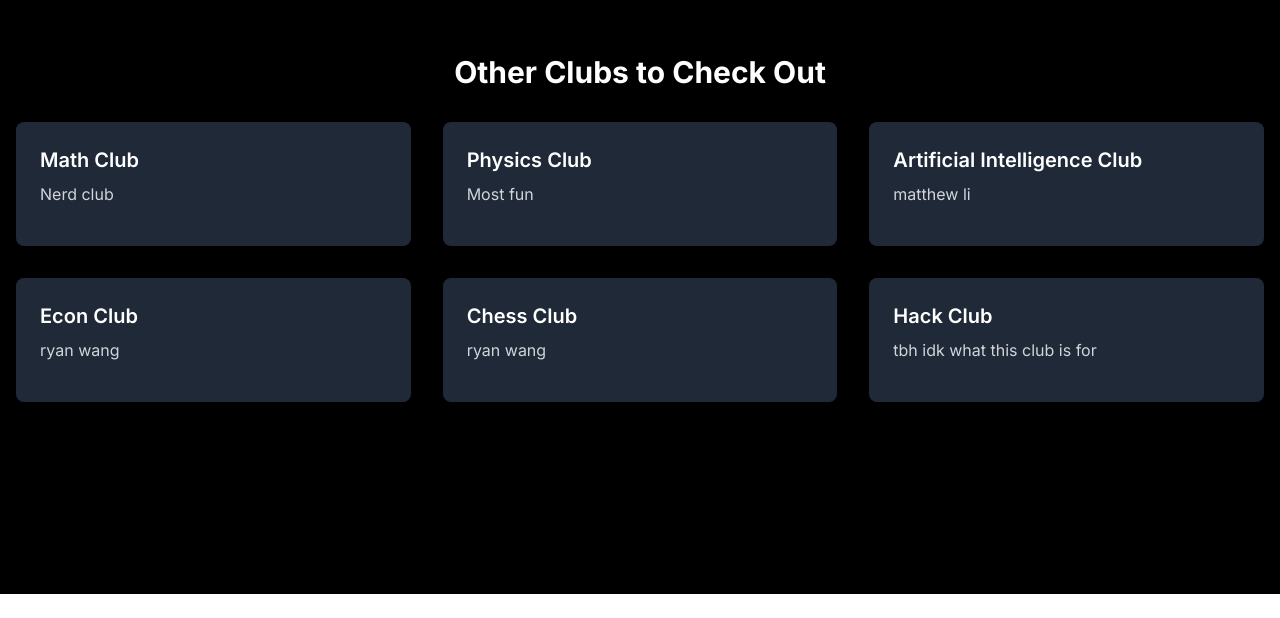
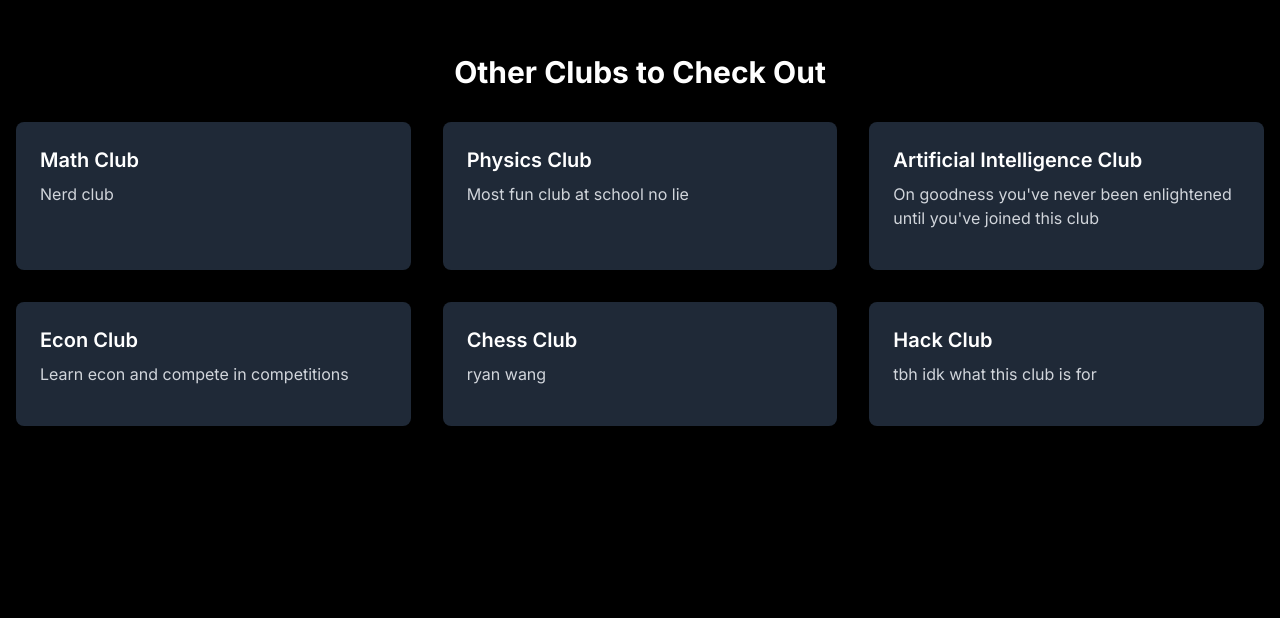
Before and after one commit to Green-Thanos/cccwebsite, a Next.js app: page / in a window 1280 px wide. Shown: the part 1010-1628 px from the top of the page. Before the commit the page ends 1604 px from the top, so only its background shows below. Built offline with nearby package versions, Linux system fonts and the light colour scheme.

Commit message:
Update Links

```diff
--- a/src/app/data/clubs.ts
+++ b/src/app/data/clubs.ts
@@ -12,18 +12,18 @@ export const clubsData: Club[] = [
   },
   {
     name: "Physics Club",
-    description: "Most fun",
-    link: "/clubs/debate",
+    description: "Most fun club at school no lie",
+    link: "https://discord.gg/R5Te97nhWK",
   },
   {
     name: "Artificial Intelligence Club",
-    description: "matthew li",
+    description: "On goodness you\'ve never been enlightened until you\'ve joined this club",
     link: "https://groupme.com/join_group/103001220/PwO0OEUZ",
   },
   {
     name: "Econ Club",
-    description: "ryan wang",
-    link: "/clubs/art",
+    description: "Learn econ and compete in competitions",
+    link: "https://groupme.com/join_group/102959271/91ZkN81o",
   },
   {
     name: "Chess Club",
--- a/src/components/nav.tsx
+++ b/src/components/nav.tsx
@@ -33,7 +33,7 @@ export default function Navbar() {
             className="flex items-center space-x-2"
           >
             <Link
-              href="https://discord.gg/abcdefgh"
+              href="https://discord.gg/5XygwPjrMB"
               target="_blank"
               rel="noopener noreferrer"
               className="flex items-center space-x-2"
```
